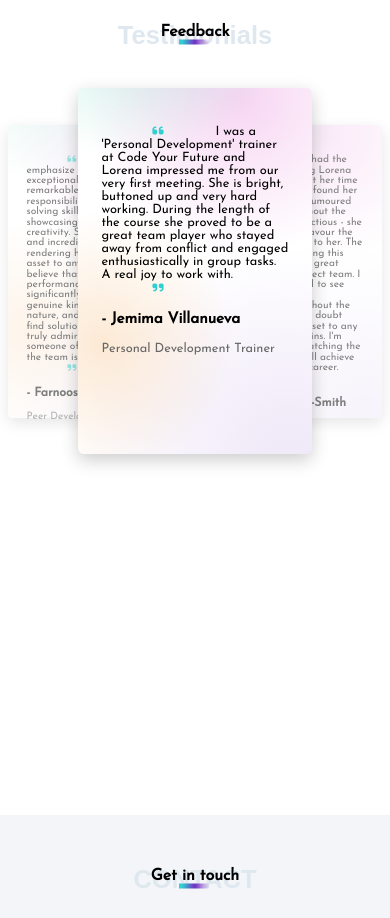
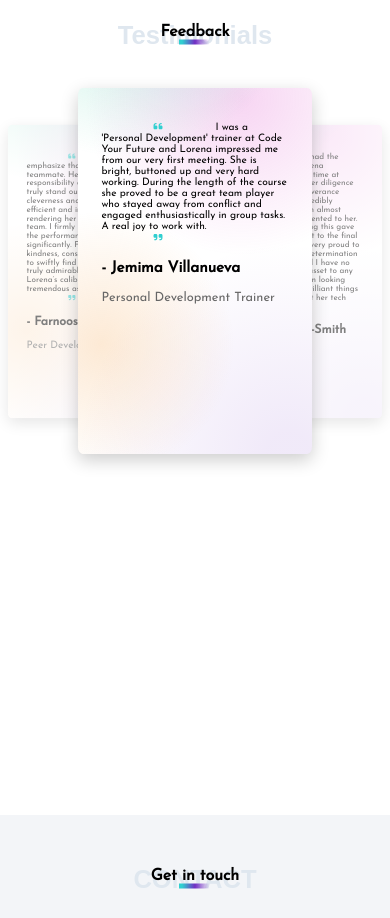
Before and after one commit to LorenaCapraru/Portofolio, a React (Create React App) app: page / in a window 390 px wide. Shown: the part 4840-5758 px from the top of the page. Built offline with nearby package versions, Linux system fonts and the light colour scheme.

Commit message:
Update Feedback.css

```diff
--- a/src/pages/Feedback/Feedback.css
+++ b/src/pages/Feedback/Feedback.css
@@ -122,6 +122,10 @@ input[type="radio"] {
   }
 }
 @media (max-width: 768px) {
+  .feedbackF {
+    height: 100vh;
+  }
+
   .testimonial-card {
     height: 20rem;
     margin: 0;
@@ -133,4 +137,7 @@ input[type="radio"] {
     width: 60%;
     height: max-content;
   }
+  .testimonial-text {
+    font-size: 0.8em;
+  }
 }
```
